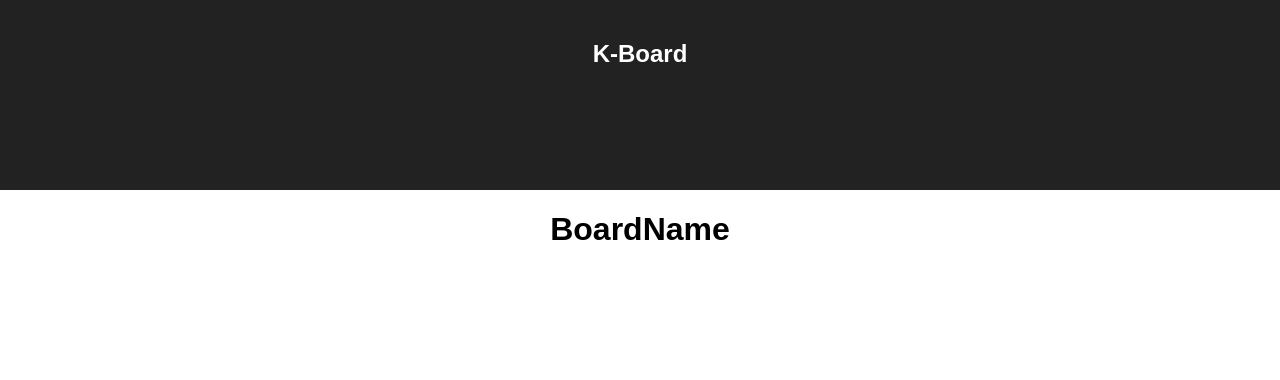
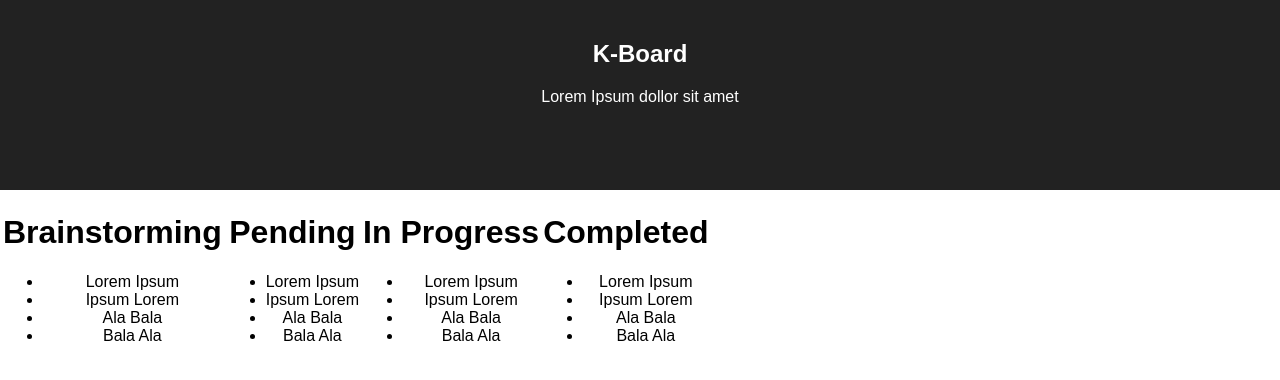
Before and after one commit to joromir/k-board, a React (Create React App) app: page / in a window 1280 px wide. Shown: the top 380 px of the page. Built offline with nearby package versions, Linux system fonts and the light colour scheme.

Commit message:
Define board components

```diff
--- a/src/App.js
+++ b/src/App.js
@@ -1,16 +1,14 @@
 import React, { Component } from 'react';
 import './App.css';
-import BoardColumn from './BoardColumn';
+import AppHeader from './AppHeader'
+import Board from './Board'
 
 class App extends Component {
   render() {
     return (
       <div className="App">
-        <div className="App-header">
-          <h2>K-Board</h2>
-        </div>
-
-        <BoardColumn />
+        <AppHeader />
+        <Board />
       </div>
     );
   }
--- /dev/null
+++ b/src/AppHeader.js
@@ -0,0 +1,14 @@
+import React, { Component } from 'react';
+
+class AppHeader extends Component {
+  render() {
+    return(
+      <div className="App-header">
+        <h2>K-Board</h2>
+        <p>Lorem Ipsum dollor sit amet</p>
+      </div>
+    );
+  }
+}
+
+export default AppHeader;
--- /dev/null
+++ b/src/Board.js
@@ -0,0 +1,19 @@
+import React, { Component } from 'react';
+import BoardColumn from './BoardColumn';
+
+class Board extends Component {
+  render() {
+    return(
+      <table>
+        <tr>
+          <td><BoardColumn boardName='Brainstorming' /></td>
+          <td><BoardColumn boardName='Pending' /></td>
+          <td><BoardColumn boardName='In Progress' /></td>
+          <td><BoardColumn boardName='Completed' /></td>
+        </tr>
+      </table>
+    );
+  }
+}
+
+export default Board;
--- a/src/BoardColumn.js
+++ b/src/BoardColumn.js
@@ -1,10 +1,17 @@
 import React, { Component } from 'react';
+import BoardStory from './BoardStory'
 
 class BoardColumn extends Component {
   render() {
     return(
       <div className="BoardColumn">
-        <h1>BoardName</h1>
+        <h1>{ this.props.boardName }</h1>
+        <ul>
+          <BoardStory title='Lorem Ipsum' />
+          <BoardStory title='Ipsum Lorem' />
+          <BoardStory title='Ala Bala' />
+          <BoardStory title='Bala Ala' />
+        </ul>
       </div>
     );
   }
--- /dev/null
+++ b/src/BoardStory.js
@@ -0,0 +1,9 @@
+import React, { Component } from 'react';
+
+class BoardStory extends Component {
+  render() {
+    return(<li>{this.props.title}</li>);
+  }
+}
+
+export default BoardStory;
```
